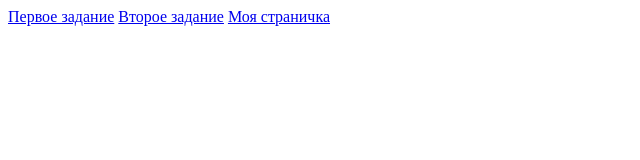
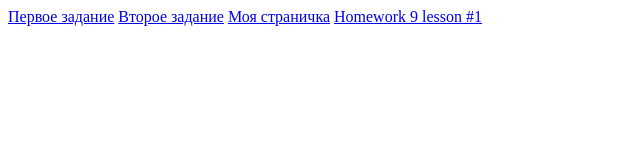
Before and after one commit to busterenko/busterenko.github.io, a plain HTML site: page index.html in a window 1280 px wide. Shown: the whole page, without its empty margins (0-640 px from the left). Drawn offline with Linux system fonts and the light colour scheme.

Commit message:
Update index.html

```diff
--- a/index.html
+++ b/index.html
@@ -15,6 +15,6 @@
     <a href="task_1.html">Первое задание</a>
     <a href="task_2.html">Второе задание</a>
     <a href="my_page.html">Моя страничка</a>
-
+    <a href="d.html">Homework 9 lesson #1</a>
 </body>
 </html>
```
